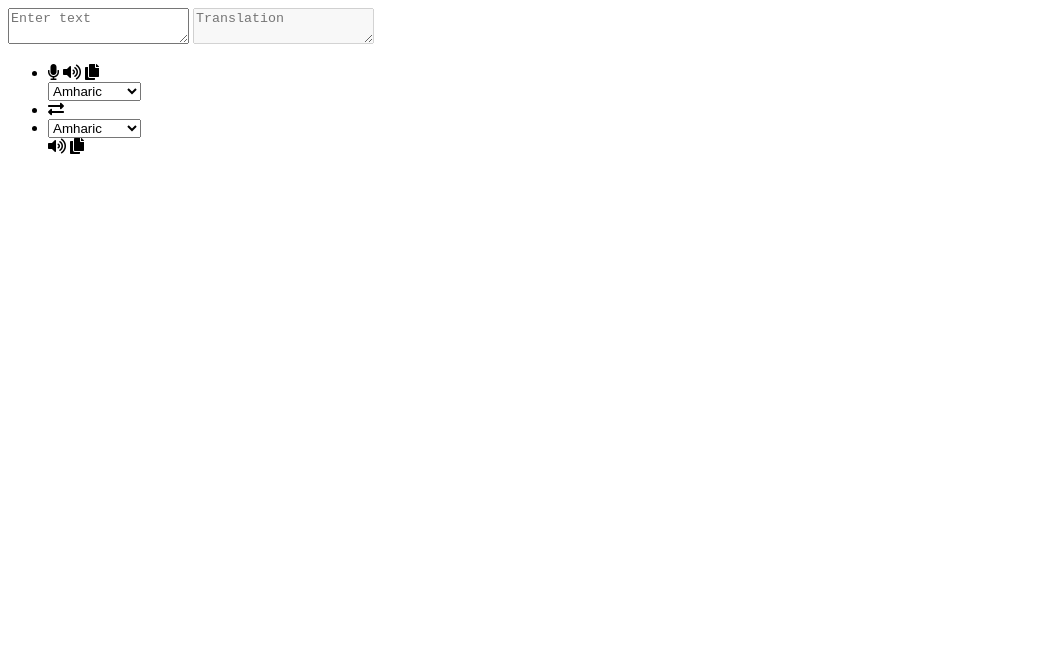
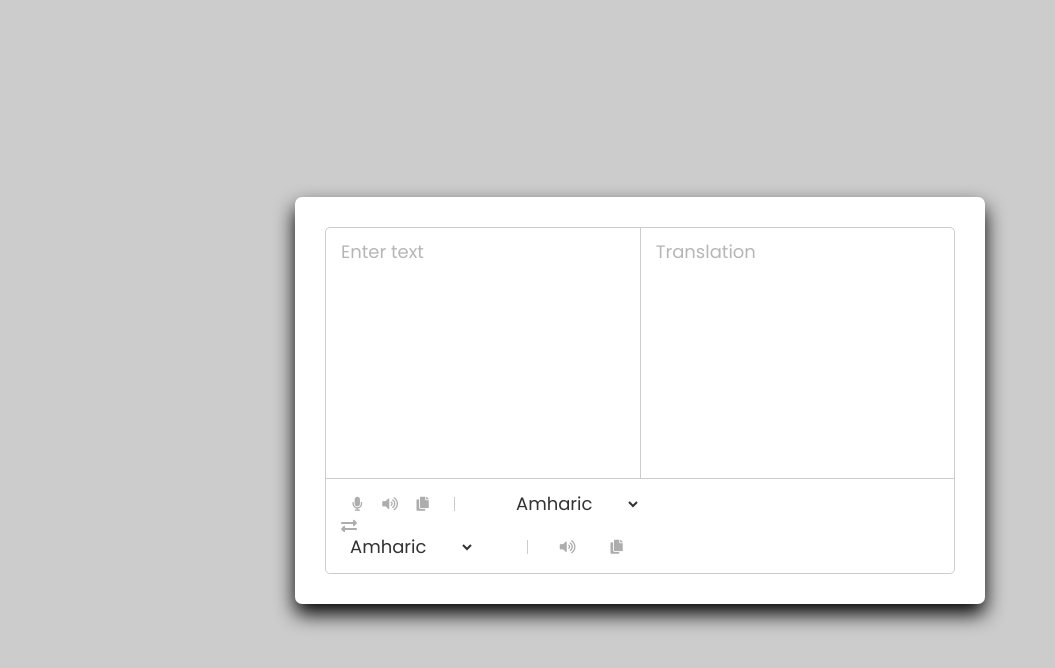
Before and after one commit to sa7vic/Bhaasha, a plain HTML site: page index.html in a window 1280 px wide. Shown: the whole page, without its empty margins (0-1055 px from the left). Drawn offline with Linux system fonts and the light colour scheme; files whose address does not match are found by name.

Commit message:
Update index.html

```diff
--- a/index.html
+++ b/index.html
@@ -3,7 +3,7 @@
   <head>
     <meta charset="utf-8">
     <title>Language Translator | Bhaasha</title>
-    <link rel="stylesheet" href="./styles.css">
+    <link rel="stylesheet" href="style.css">
     <meta name="viewport" content="width=device-width, initial-scale=1.0">
     <link rel="stylesheet" href="https://cdnjs.cloudflare.com/ajax/libs/font-awesome/5.15.3/css/all.min.css"/>
   </head>
```
